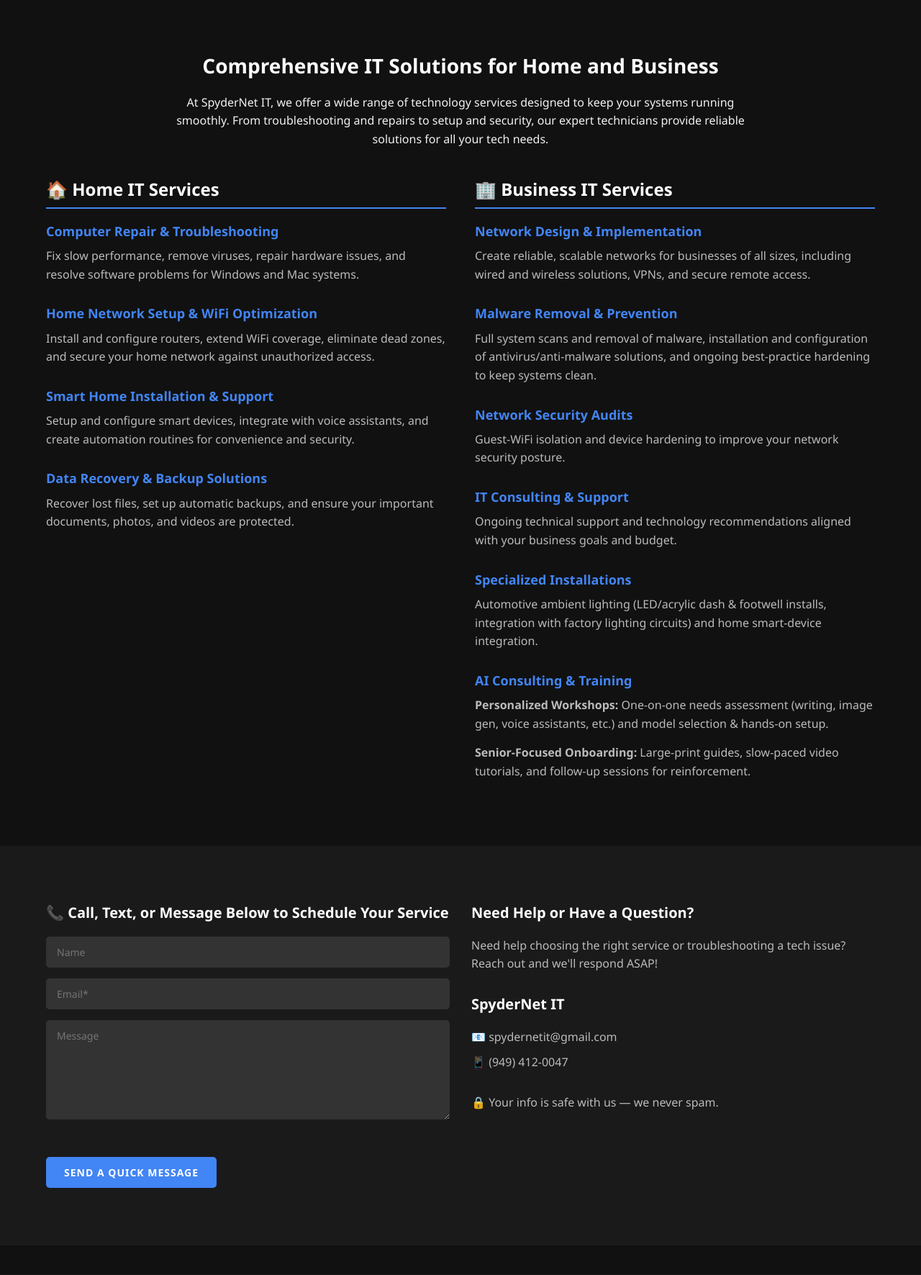
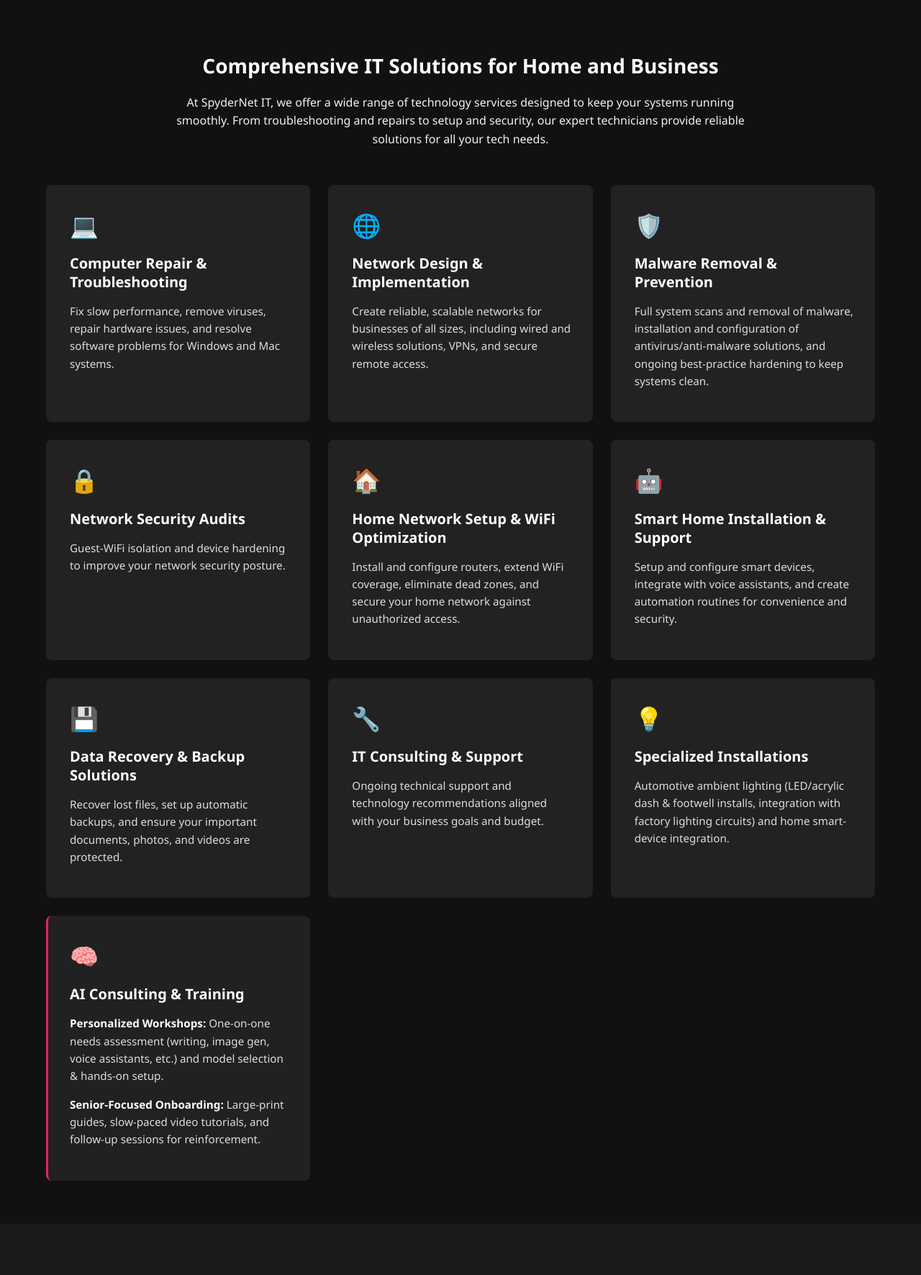
Before and after one commit to octagonn/octagonn, a PHP site: page /services.html in a window 1280 px wide. Shown: the part 336-2107 px from the top of the page at 72% size. Run offline with PHP 8.4, Linux system fonts and the light colour scheme; some libraries are stand-ins or nearby versions.

Commit message:
update services style

```diff
--- a/css/style.css
+++ b/css/style.css
@@ -553,7 +553,107 @@ footer {
 }
 
 .service-list p {
-    color: #bbb;
+    color: #ddd;
+}
+
+/* Service Grid */
+.service-grid {
+    display: grid;
+    grid-template-columns: repeat(auto-fill, minmax(340px, 1fr));
+    gap: 25px;
+    margin-top: 50px;
+}
+
+.service-card {
+    background-color: #222;
+    border-radius: 8px;
+    overflow: hidden;
+    transition: transform 0.3s, box-shadow 0.3s;
+    padding: 30px;
+    display: flex;
+    flex-direction: column;
+    border-left: 3px solid transparent;
+    position: relative;
+}
+
+.service-card:hover {
+    transform: translateY(-5px);
+    box-shadow: 0 10px 20px rgba(0, 0, 0, 0.3);
+    border-left-color: #4285F4;
+}
+
+.service-card:before {
+    content: '';
+    position: absolute;
+    top: 0;
+    left: 0;
+    width: 100%;
+    height: 100%;
+    background: linear-gradient(45deg, rgba(66, 133, 244, 0.03) 0%, rgba(0, 0, 0, 0) 100%);
+    opacity: 0;
+    transition: opacity 0.3s;
+    z-index: 0;
+}
+
+.service-card:hover:before {
+    opacity: 1;
+}
+
+.service-icon {
+    font-size: 2rem;
+    margin-bottom: 15px;
+    position: relative;
+    z-index: 1;
+}
+
+.service-content {
+    position: relative;
+    z-index: 1;
+}
+
+.service-card h4 {
+    font-size: 1.25rem;
+    font-weight: 600;
+    margin-bottom: 15px;
+    color: #fff;
+    transition: color 0.3s;
+}
+
+.service-card:hover h4 {
+    color: #4285F4;
+}
+
+.service-card p {
+    color: #ddd;
+    font-size: 0.95rem;
+    line-height: 1.6;
+}
+
+.service-card p strong {
+    color: #fff;
+}
+
+.highlight-card {
+    border-left: 3px solid #E91E63;
+    background-color: rgba(34, 34, 34, 0.95);
+}
+
+.highlight-card:hover {
+    border-left-color: #E91E63;
+}
+
+.highlight-card:hover h4 {
+    color: #E91E63;
+}
+
+.highlight-card:before {
+    background: linear-gradient(45deg, rgba(233, 30, 99, 0.03) 0%, rgba(0, 0, 0, 0) 100%);
+}
+
+@media (max-width: 768px) {
+    .service-grid {
+        grid-template-columns: 1fr;
+    }
 }
 
 /* Pricing Section */
--- a/services.html
+++ b/services.html
@@ -55,58 +55,86 @@
                 <p>At SpyderNet IT, we offer a wide range of technology services designed to keep your systems running smoothly. From troubleshooting and repairs to setup and security, our expert technicians provide reliable solutions for all your tech needs.</p>
             </div>
 
-            <div class="service-categories">
-                <div class="service-category">
-                    <h3><span class="icon-blue">🏠</span> Home IT Services</h3>
-                    <ul class="service-list">
-                        <li>
+            <div class="service-grid">
+                <div class="service-card">
+                    <div class="service-icon"><span class="icon-blue">💻</span></div>
+                    <div class="service-content">
                         <h4>Computer Repair & Troubleshooting</h4>
                         <p>Fix slow performance, remove viruses, repair hardware issues, and resolve software problems for Windows and Mac systems.</p>
-                        </li>
-                        <li>
+                    </div>
+                </div>
+
+                <div class="service-card">
+                    <div class="service-icon"><span class="icon-teal">🌐</span></div>
+                    <div class="service-content">
+                        <h4>Network Design & Implementation</h4>
+                        <p>Create reliable, scalable networks for businesses of all sizes, including wired and wireless solutions, VPNs, and secure remote access.</p>
+                    </div>
+                </div>
+
+                <div class="service-card">
+                    <div class="service-icon"><span class="icon-purple">🛡️</span></div>
+                    <div class="service-content">
+                        <h4>Malware Removal & Prevention</h4>
+                        <p>Full system scans and removal of malware, installation and configuration of antivirus/anti-malware solutions, and ongoing best-practice hardening to keep systems clean.</p>
+                    </div>
+                </div>
+
+                <div class="service-card">
+                    <div class="service-icon"><span class="icon-yellow">🔒</span></div>
+                    <div class="service-content">
+                        <h4>Network Security Audits</h4>
+                        <p>Guest-WiFi isolation and device hardening to improve your network security posture.</p>
+                    </div>
+                </div>
+
+                <div class="service-card">
+                    <div class="service-icon"><span class="icon-blue">🏠</span></div>
+                    <div class="service-content">
                         <h4>Home Network Setup & WiFi Optimization</h4>
                         <p>Install and configure routers, extend WiFi coverage, eliminate dead zones, and secure your home network against unauthorized access.</p>
-                        </li>
-                        <li>
+                    </div>
+                </div>
+
+                <div class="service-card">
+                    <div class="service-icon"><span class="icon-pink">🤖</span></div>
+                    <div class="service-content">
                         <h4>Smart Home Installation & Support</h4>
                         <p>Setup and configure smart devices, integrate with voice assistants, and create automation routines for convenience and security.</p>
-                        </li>
-                        <li>
+                    </div>
+                </div>
+
+                <div class="service-card">
+                    <div class="service-icon"><span class="icon-green">💾</span></div>
+                    <div class="service-content">
                         <h4>Data Recovery & Backup Solutions</h4>
                         <p>Recover lost files, set up automatic backups, and ensure your important documents, photos, and videos are protected.</p>
-                        </li>
-                    </ul>
+                    </div>
                 </div>
 
-                <div class="service-category">
-                    <h3><span class="icon-teal">🏢</span> Business IT Services</h3>
-                    <ul class="service-list">
-                        <li>
-                            <h4>Network Design & Implementation</h4>
-                            <p>Create reliable, scalable networks for businesses of all sizes, including wired and wireless solutions, VPNs, and secure remote access.</p>
-                        </li>
-                        <li>
-                            <h4>Malware Removal & Prevention</h4>
-                            <p>Full system scans and removal of malware, installation and configuration of antivirus/anti-malware solutions, and ongoing best-practice hardening to keep systems clean.</p>
-                        </li>
-                        <li>
-                            <h4>Network Security Audits</h4>
-                            <p>Guest-WiFi isolation and device hardening to improve your network security posture.</p>
-                        </li>
-                        <li>
+                <div class="service-card">
+                    <div class="service-icon"><span class="icon-blue">🔧</span></div>
+                    <div class="service-content">
                         <h4>IT Consulting & Support</h4>
                         <p>Ongoing technical support and technology recommendations aligned with your business goals and budget.</p>
-                        </li>
-                        <li>
+                    </div>
+                </div>
+
+                <div class="service-card">
+                    <div class="service-icon"><span class="icon-orange">💡</span></div>
+                    <div class="service-content">
                         <h4>Specialized Installations</h4>
                         <p>Automotive ambient lighting (LED/acrylic dash & footwell installs, integration with factory lighting circuits) and home smart-device integration.</p>
-                        </li>
-                        <li>
+                    </div>
+                </div>
+
+                <div class="service-card highlight-card">
+                    <div class="service-icon"><span class="icon-purple">🧠</span></div>
+                    <div class="service-content">
                         <h4>AI Consulting & Training</h4>
                         <p><strong>Personalized Workshops:</strong> One-on-one needs assessment (writing, image gen, voice assistants, etc.) and model selection & hands-on setup.</p>
                         <p><strong>Senior-Focused Onboarding:</strong> Large-print guides, slow-paced video tutorials, and follow-up sessions for reinforcement.</p>
-                        </li>
-                    </ul>
+                    </div>
                 </div>
             </div>
         </div>
```
Lines whose indentation alone changed are shown as unchanged.
